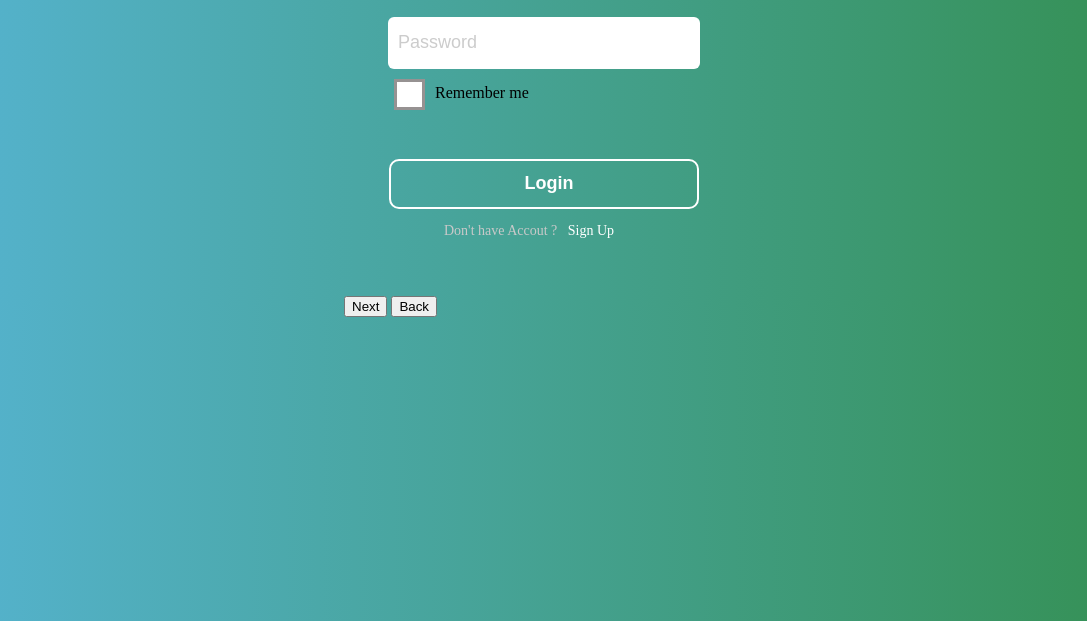
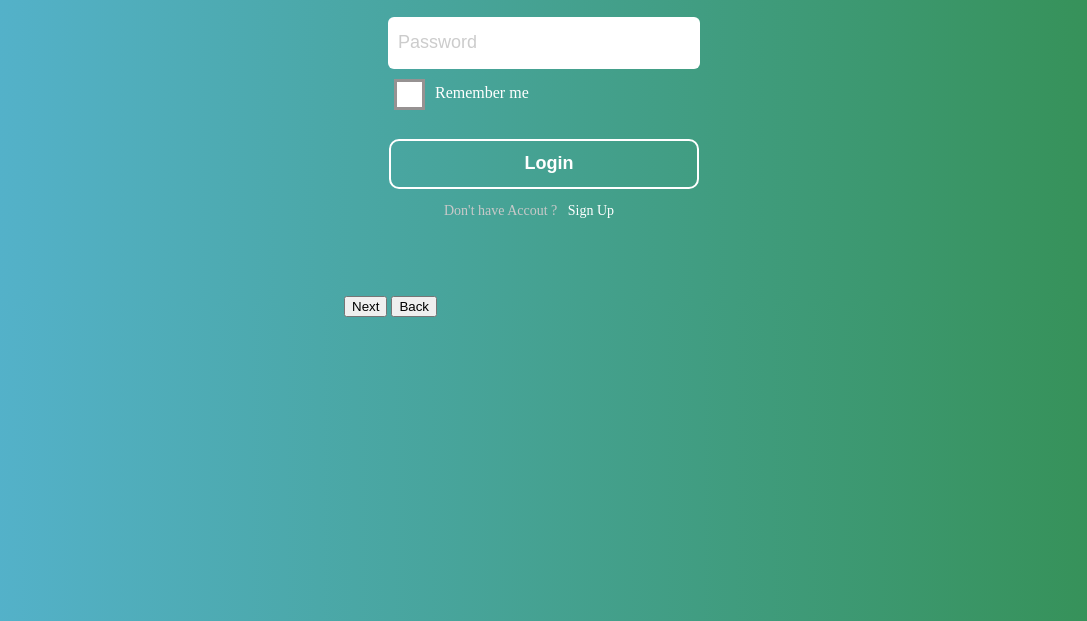
Before and after one commit to DaoHuyTuan/FormCreateAccount, a plain HTML site: page index.html in a window 1280 px wide. Shown: the part 179-800 px from the top of the page, without its empty margins (96-1183 px from the left). Drawn offline with nearby package versions, Linux system fonts and the light colour scheme.

Commit message:
DONE login Form

```diff
--- a/js/animationButton.js
+++ b/js/animationButton.js
@@ -3,6 +3,7 @@ $(".Btn-login").click(function (){
     $(".Btn-login").removeClass("Btn-login");
     $(".group-input").hide();
     $(".text-create").hide();
+    $(".group-checkbox").hide();
     $(".loader").text("");
     $(".h-tile").text("");
     setInterval(function (){
--- a/scss/button.scss
+++ b/scss/button.scss
@@ -3,7 +3,7 @@
     height:50px;
     margin-left: auto;
     margin-right: auto;
-    margin-top: 30px;
+    margin-top: 10px;
     position: relative;
 }
 .Btn-login {
--- a/scss/style.scss
+++ b/scss/style.scss
@@ -115,16 +115,19 @@ label{
         background-color: white;
         float: left;
         border: 3px solid #969292;
+        transition: 0.8s;
     }
     .checked {
         background-color:#0084ff;
         border: 3px solid #0084ff;
+        transition: 0.8s;
     }
 
     .text-checkbox {
         margin-left: 10px;
         float: left;
         margin-top: 5px;
+        color: white;
     }
 }
 .text-create{
```
Also changed, not shown: css/style.css, scss/button.css, 1 other file.
